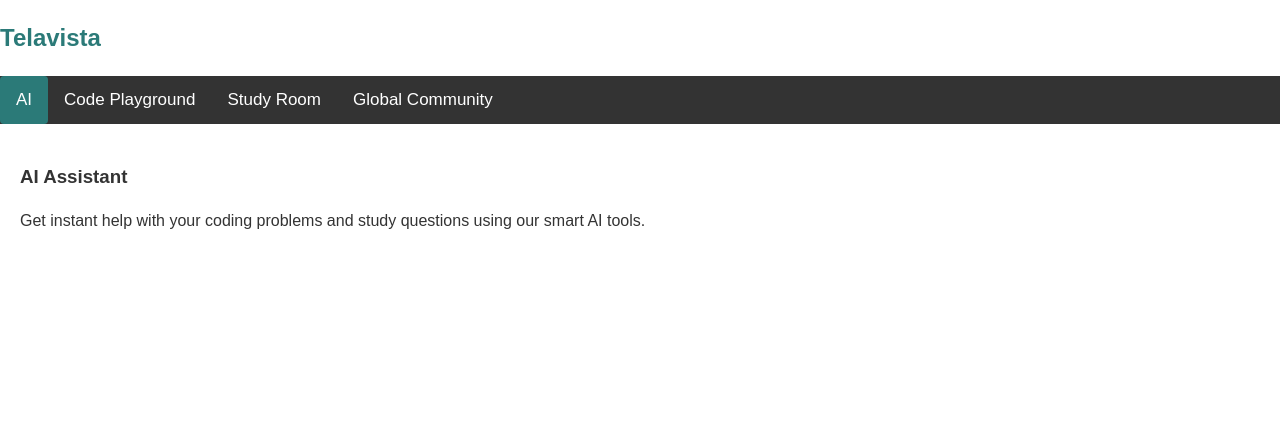
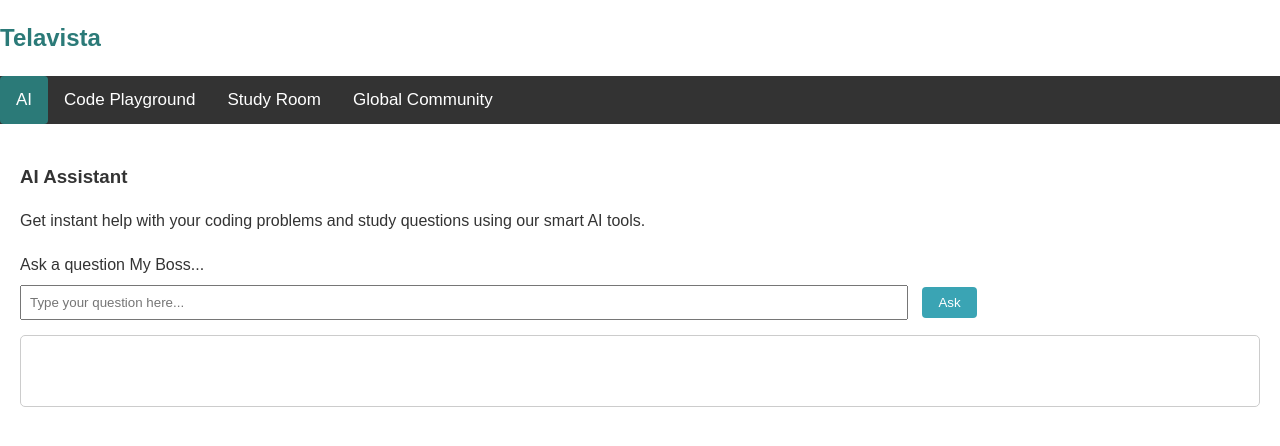
Before and after one commit to ABDULAFEEZ12/Code_Maker, a Python web app: template templates/index.html in a window 1280 px wide. Shown: the top 446 px of the page. Run offline with Jinja, Linux system fonts and the light colour scheme; the template is opened without the code that fills it, so the values that code supplies are empty.

Commit message:
Update index.html

```diff
--- a/templates/index.html
+++ b/templates/index.html
@@ -46,23 +46,37 @@
   <button class="tablinks" onclick="openTab(event, 'GlobalCommunity')">Global Community</button>
 </div>
 
+<!-- AI Section -->
 <div id="AI" class="tabcontent">
-  <!-- Inline content for AI -->
+  <!-- Existing content or placeholder -->
   <h3>AI Assistant</h3>
   <p>Get instant help with your coding problems and study questions using our smart AI tools.</p>
-  <!-- Or load your AI page content here -->
+
+  <!-- New "Ask a question My Boss..." feature -->
+  <div style="margin-top:20px;">
+    <label for="bossQuestion">Ask a question My Boss...</label><br/>
+    <input type="text" id="bossQuestionInput" placeholder="Type your question here..." style="width:70%; padding:8px; margin-top:8px;"/>
+    <button onclick="askMyBoss()" style="padding:8px 16px; margin-left:10px;">Ask</button>
+  </div>
+
+  <!-- Response display -->
+  <div id="bossResponse" style="margin-top:15px; padding:10px; border:1px solid #ccc; border-radius:5px; min-height:50px;">
+  </div>
 </div>
 
+<!-- Code Playground Section -->
 <div id="CodePlayground" class="tabcontent">
   <h3>Code Playground</h3>
   <p>Write, test, and improve your code in real-time.</p>
 </div>
 
+<!-- Study Room Section -->
 <div id="StudyRoom" class="tabcontent">
   <h3>Study Room</h3>
   <p>Follow your learning paths to master programming, AI, and data science.</p>
 </div>
 
+<!-- Global Community Section -->
 <div id="GlobalCommunity" class="tabcontent">
   <h3>Global Community</h3>
   <p>Learn, share, and build with students and developers worldwide.</p>
@@ -89,6 +103,30 @@ function openTab(evt, tabName) {
 document.addEventListener("DOMContentLoaded", () => {
   document.querySelector('.tablinks').click();
 });
+
+// Function to handle "Ask My Boss..."
+function askMyBoss() {
+  const questionInput = document.getElementById('bossQuestionInput');
+  const responseDiv = document.getElementById('bossResponse');
+  const question = questionInput.value.trim();
+
+  if (!question) {
+    responseDiv.innerHTML = "<em>Please enter a question.</em>";
+    return;
+  }
+
+  // Show the question
+  responseDiv.innerHTML = "<strong>Question:</strong> " + question + "<br/>";
+
+  // Simulate an API response or replace with real API call
+  responseDiv.innerHTML += "<em>Thinking...</em>";
+
+  // Simulate async response
+  setTimeout(() => {
+    const reply = "This is a simulated answer from My Boss. (Replace with real API call)";
+    responseDiv.innerHTML = "<strong>Question:</strong> " + question + "<br/><strong>My Boss says:</strong> " + reply;
+  }, 1500);
+}
 </script>
 
 </body>
```
